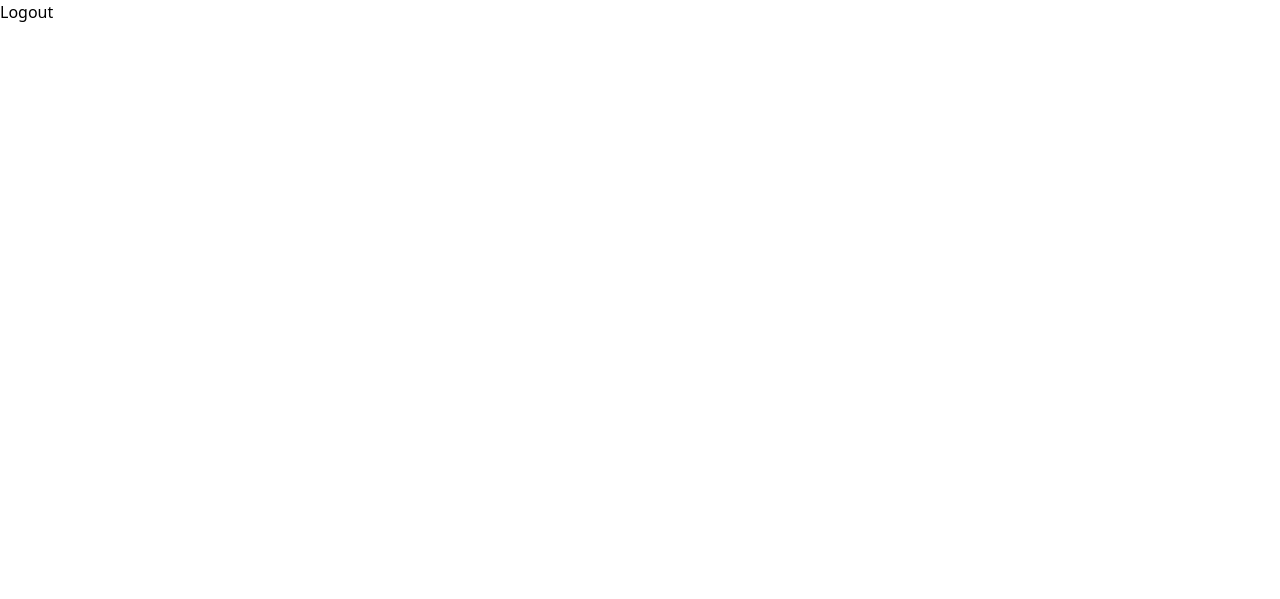
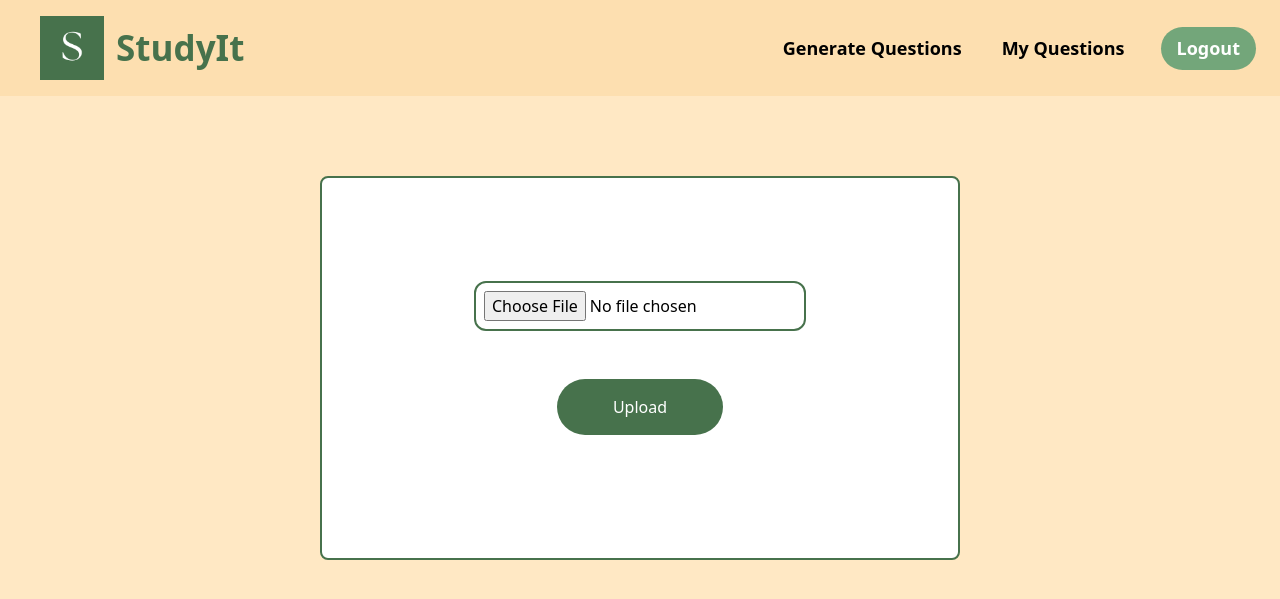
Before and after one commit to harrygover977/StudyIt---student-question-generation-app, a Flask app: page / in a window 1280 px wide. Before the commit the part shown is almost empty. Shown: the top 599 px of the page. Run offline with Flask 3, Linux system fonts and the light colour scheme; the visitor is signed in with stand-in values (Sample User, id 1); some libraries are stand-ins or nearby versions.

Commit message:
added file upload html

```diff
--- a/main.py
+++ b/main.py
@@ -30,6 +30,13 @@ def app_routes(app):
     @login_required
     def index():
         return render_template("index.html")
+
+    @app.route("/upload", methods=["POST", "GET"])
+    def upload():
+        if request.method == "POST":
+            file = request.files.get("notes")
+            print(file)
+        return redirect(url_for("index"))
 
     @app.route("/signup", methods=["POST", "GET"])
     def signup():
--- a/templates/index.html
+++ b/templates/index.html
@@ -4,14 +4,34 @@
 <head>
     <meta charset="UTF-8">
     <meta name="viewport" content="width=device-width, initial-scale=1.0">
-    <script src="https://cdn.tailwindcss.com"></script> <!-- CHnage in production -->
+    <script src="https://cdn.tailwindcss.com"></script> <!-- Change in production -->
     <title>StudyIt - Home</title>
 </head>
 
-<body>
-    <form method="POST" action="/logout">
-<button type="submit">Logout</button>
-</form>
+<body class="bg-[#FFE8C4]">
+    <header class="w-full bg-[#FDDFB0] font-semibold text-[18px] px-4 py-4 md:px-6">
+        <div class="max-w-7xl mx-auto flex flex-col md:flex-row md:justify-between md:items-center gap-3 md:gap-0">
+            <div class="flex items-center ml-0 md:ml-4 text-[#47724c] text-[28px] md:text-[35px] font-sans">
+                <img src="/static/logo.png" class="inline w-12 h-12 md:w-16 md:h-16 mr-3">
+                <p>StudyIt</p>
+            </div>
+            <nav class="flex flex-col md:flex-row md:items-center md:gap-8 gap-3 items-start md:items-center">
+                <a href="#" class="px-1 hover:text-[#2f5b3a]">Generate Questions</a>
+                <a href="#" class="px-1 hover:text-[#2f5b3a]">My Questions</a>
+                <form method="POST" action="/logout">
+                    <button class="bg-[#73A67A] px-4 py-2 rounded-full text-white hover:bg-[#5a8c60]" type="submit">Logout</button>
+                </form>
+                </a>
+            </nav>
+        </div>
+    </header>
+
+    <div class="flex flex-col items-center mt-20 bg-white w-1/2 h-96 mx-auto rounded-lg border-2 border-[#47724c] p-5 pb-10">
+        <form class=" h-full flex flex-col justify-center items-center gap-10" method="POST" action="/upload" enctype="multipart/form-data">
+            <input type="file" name="notes" id="notes" accept="application/pdf" class="border-2 border-[#47724c] rounded-xl p-2 mb-2 justify-center">
+            <button type="submit" class="bg-[#47724c] text-white rounded-full p-4 w-1/2 hover:bg-[#365b3f]">Upload</button>
+        </form>
+    </div>
 </body>
 
 </html>
```
Also changed, not shown: static/logo.png (added).
